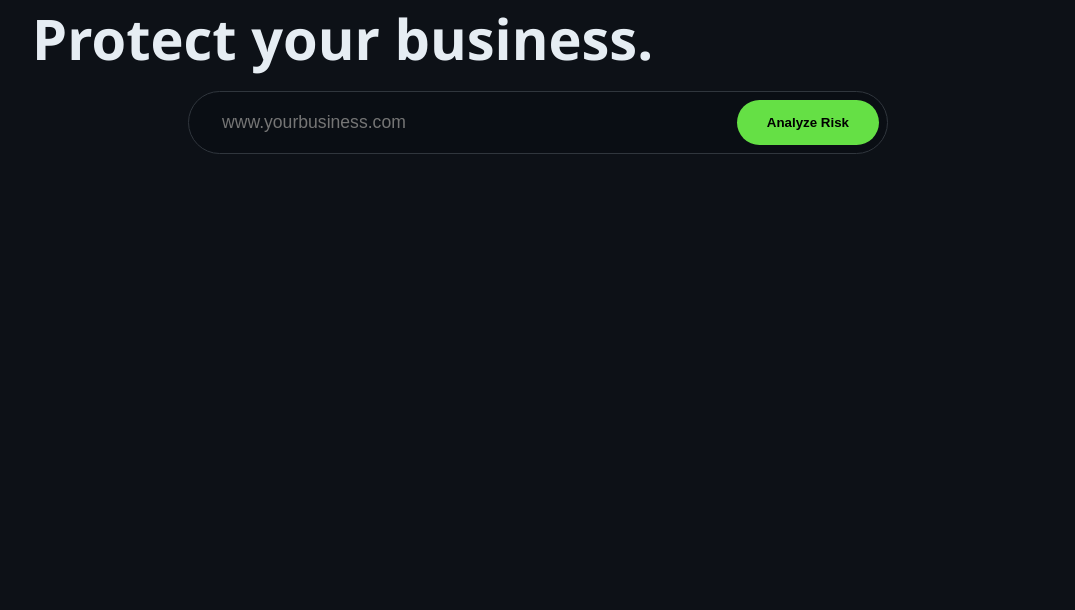
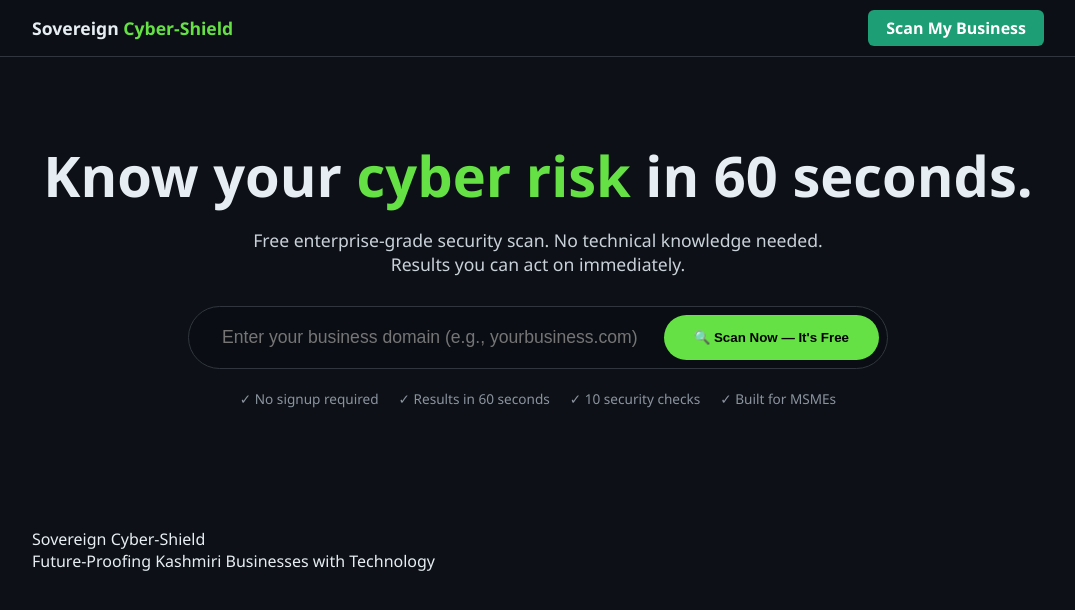
Before and after one commit to Mirkifayat/sovereign-cyber-shield, a Flask app: page / in a window 1280 px wide. Shown: the top 610 px of the page, without its empty margins (102-1177 px from the left). Run offline with Flask 3, Linux system fonts and the light colour scheme.

Commit message:
Update index.html

```diff
--- a/templates/index.html
+++ b/templates/index.html
@@ -3,24 +3,43 @@
 <head>
     <meta charset="UTF-8">
     <meta name="viewport" content="width=device-width, initial-scale=1.0">
-    <title>Sovereign Cyber-Shield | Dashboard</title>
+    <title>Sovereign Cyber-Shield | Future-Proofing Kashmir</title>
     <script src="https://cdn.jsdelivr.net/npm/chart.js"></script>
     <link rel="stylesheet" href="{{ url_for('static', filename='style.css') }}">
 </head>
 <body>
+
+    <nav class="navbar">
+        <div class="nav-inner">
+            <div class="nav-brand">Sovereign <span>Cyber-Shield</span></div>
+            <a class="nav-cta" href="#" onclick="document.getElementById('target').focus(); return false;">Scan My Business</a>
+        </div>
+    </nav>
+
+    <section class="hero">
         <div class="lp-container">
-        <h1 class="hero-title">Protect your business.</h1>
+            <h1 class="hero-title">Know your <span style="color: var(--terminal-green);">cyber risk</span> in 60 seconds.</h1>
+            <p class="hero-sub">Free enterprise-grade security scan. No technical knowledge needed. Results you can act on immediately.</p>
+
             <div class="search-box-container">
-            <input type="text" id="target" placeholder="www.yourbusiness.com" autocomplete="off">
-            <button id="scan-btn" onclick="startScan()">Analyze Risk</button>
+                <input type="text" id="target" placeholder="Enter your business domain (e.g., yourbusiness.com)" autocomplete="off">
+                <button id="scan-btn" onclick="startScan()">🔍 Scan Now — It's Free</button>
+            </div>
+
+            <div class="trust-marks">
+                <span>✓ No signup required</span>
+                <span>✓ Results in 60 seconds</span>
+                <span>✓ 10 security checks</span>
+                <span>✓ Built for MSMEs</span>
             </div>
 
             <div id="loader" class="hidden loader-container">
                 <div class="spinner"></div>
-            <p id="loader-text">Initializing scanning engine...</p>
+                <p id="loader-text" class="loader-text">Initializing scanning engine...</p>
             </div>
 
             <div id="result-container" class="hidden dashboard">
+
                 <div class="card score-card">
                     <h2>CYBER-RESILIENCE SCORE</h2>
                     <div class="chart-container">
@@ -33,22 +52,27 @@
                 <div class="modules">
                     <div class="card module-card">
                         <h3>🌐 Web-Surface Exposures</h3>
-                    <ul id="web-output"></ul>
+                        <ul id="web-output" class="feature-list"></ul>
                     </div>
                     <div class="card module-card">
                         <h3>🛡️ Brand Impersonation</h3>
-                    <ul id="brand-output"></ul>
+                        <ul id="brand-output" class="feature-list"></ul>
                     </div>
                 </div>
 
-            <div class="card geo-card">
+                <div class="card geo-card" id="geo-card-container">
                     <h3>📍 Server Geo-Intelligence</h3>
                     <div class="geo-grid" id="geo-grid"></div>
                 </div>
 
-            <div class="card roadmap-card">
+                <div class="card roadmap-card hidden" id="roadmap-card-container">
                     <h3>🛠️ Vulnerability Action Plan</h3>
-                <ul id="action-output"></ul>
+                    <ul id="roadmap-list" class="roadmap-list"></ul>
+                </div>
+
+                <div class="modules">
+                    <div class="card module-card"><h3>🔒 SSL / TLS</h3><ul id="ssl-output" class="feature-list"></ul></div>
+                    <div class="card module-card"><h3>📧 DNS Security</h3><ul id="dns-output" class="feature-list"></ul></div>
                 </div>
 
                 <div class="card terminal-card">
@@ -57,6 +81,15 @@
                 </div>
             </div>
         </div>
+    </section>
+
+    <footer class="site-footer">
+        <div class="lp-container">
+            <p class="footer-brand">Sovereign <span>Cyber-Shield</span></p>
+            <p class="footer-tagline">Future-Proofing Kashmiri Businesses with Technology</p>
+        </div>
+    </footer>
+
     <script src="{{ url_for('static', filename='script.js') }}"></script>
 </body>
 </html>
```
Lines whose indentation alone changed are shown as unchanged.
